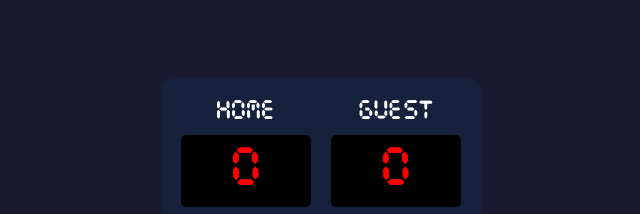
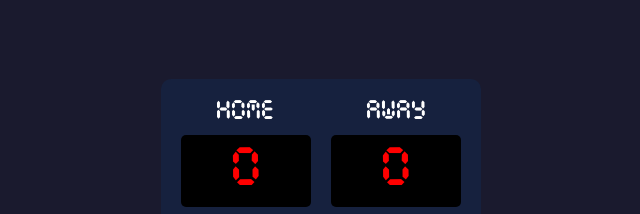
Before and after one commit to achraf-05/ScoreCounter, a website built with Vite: page index.html in a window 1280 px wide. Shown: the part 230-444 px from the top of the page, 319-959 px from the left. Built offline with nearby package versions, Linux system fonts and the light colour scheme.

Commit message:
Update test
Change <div class="team-name">GUEST</div> , to <div class="team-name">Away</div>

```diff
--- a/index.html
+++ b/index.html
@@ -15,7 +15,7 @@
                 </div>
             </div>
             <div class="team">
-                <div class="team-name">GUEST</div>
+                <div class="team-name">Away</div>
                 <div class="score" id="score2">0</div>
                 <div class="controls">
                     <button onclick="incrementbtn4()">+1</button>
```
